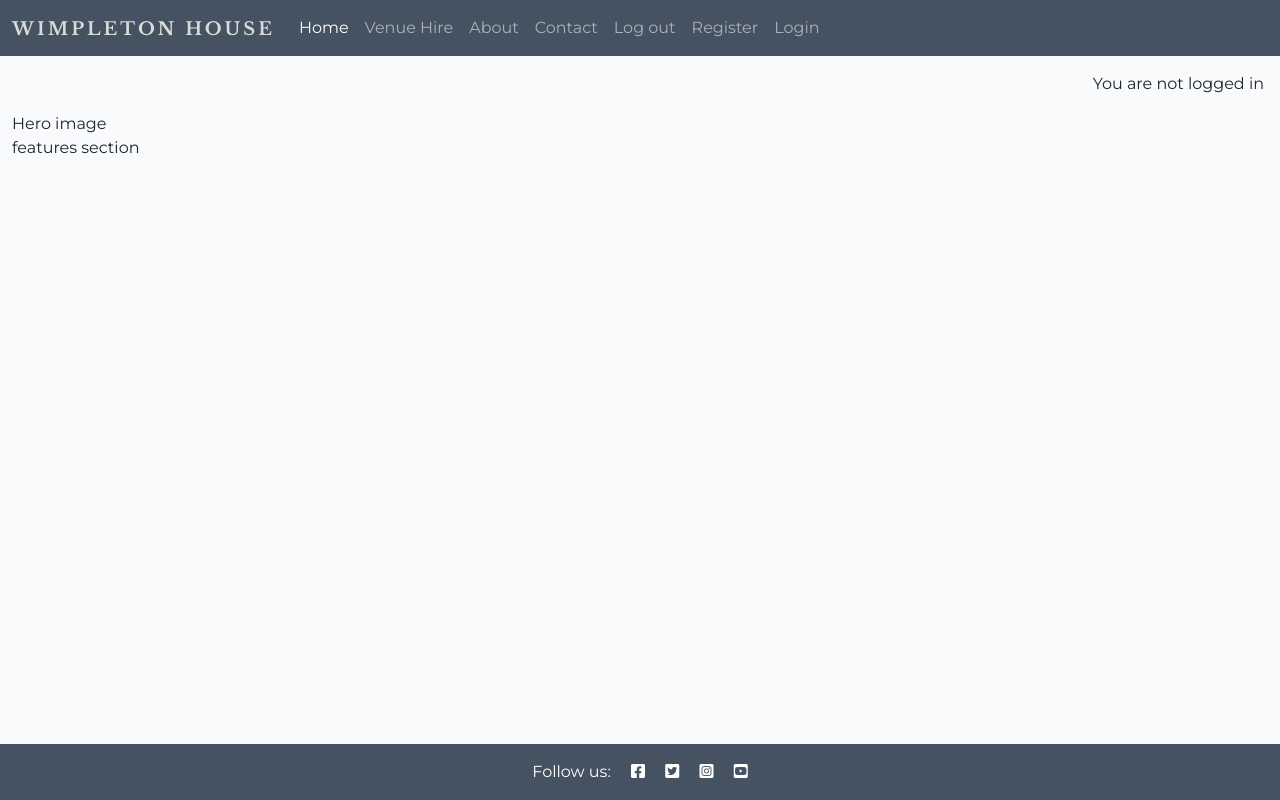
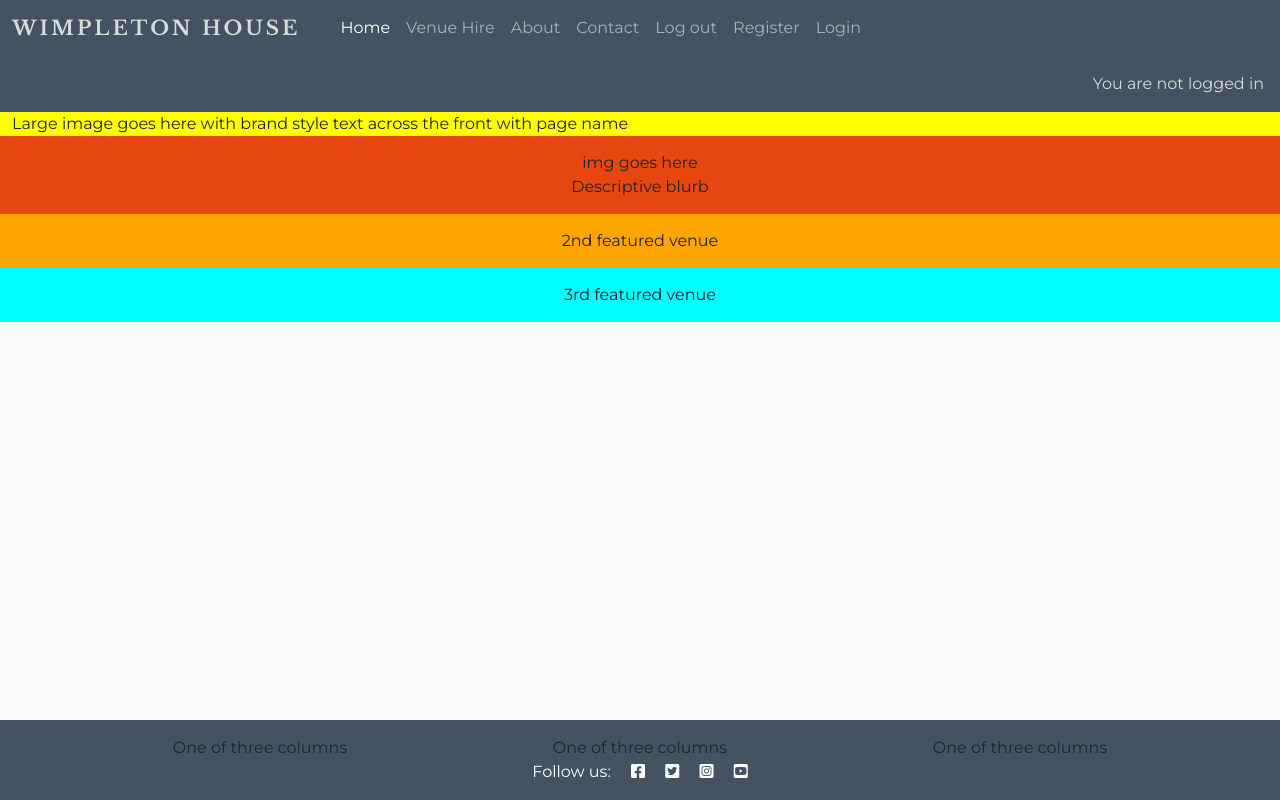
Before and after one commit to hysinh/wimpleton-booking-app, a Django app: page / in a window 1280 px wide. Run offline with Django 4.2, Linux system fonts and the light colour scheme.

Commit message:
Adds content sections in home page

```diff
--- a/booking/templates/booking/index.html
+++ b/booking/templates/booking/index.html
@@ -3,9 +3,29 @@
 {% block content %}
 <!-- Venue Hire content starts here -->
 
-<div class="container-fluid">Hero image</div>
+<div class="container-fluid main-canvas">
+    <div class="">
+        Large image goes here
 
-<div class="container-fluid">features section</div>
+        with brand style text across the front with page name
+
+    </div>
+</div>
+
+<div class="container-fluid text-center">
+    <div class="row align-items-start sample-venue-section">
+      <div class="col featured-venue">
+        <div>img goes here</div>
+        <div>Descriptive blurb</div>
+      </div>
+      <div class="col featured-venue" style="background-color: orange;">
+        2nd featured venue
+      </div>
+      <div class="col featured-venue" style="background-color: aqua;">
+        3rd featured venue
+      </div>
+    </div>
+  </div>
 
 
 
--- a/static/css/style.css
+++ b/static/css/style.css
@@ -11,10 +11,15 @@ body {
     font-family: Libre Baskerville, serif;
     text-transform: uppercase;
     text-decoration: none;
-    font-size: 1.12rem;
+    padding-top: .3125rem;
+    padding-bottom: .3125rem;
+    margin-right: 1rem;
+    white-space: nowrap;
+    font-size: 1.25rem;
     font-weight: 700;
     letter-spacing: 3px;
     color: #d9dcd6;
+
 }
 
 .brand a {
@@ -23,6 +28,25 @@ body {
 
 .nav-background {
     background-color: #445261;
+}
+
+.main-canvas {
+    background-color: yellow;
+}
+
+.sample-venue-section {
+    display: block;
+    background-color: aqua;
+}
+
+.authenticated-user {
+    background-color: #445261;
+    color: #d9dcd6;
+}
+
+.featured-venue {
+    padding: 15px 2px;
+    background-color: #E84610;
 }
 
 
--- a/templates/base.html
+++ b/templates/base.html
@@ -34,9 +34,10 @@
 <body class="d-flex flex-column h-100 main-bg">
 
     <!-- Navigation -->
+    <!-- Code source: https://getbootstrap.com/docs/5.3/components/navbar/-->
     <nav class="navbar navbar-expand-lg navbar-dark nav-background">
       <div class="container-fluid">
-        <a class="navbar-brand" href="#"><span class="brand">Wimpleton House</span></a>
+        <a class="brand" href="#"><span class="brand">Wimpleton House</span></a>
         <button class="navbar-toggler" type="button" data-bs-toggle="collapse" data-bs-target="#navbarText"
                 aria-controls="navbarText" aria-expanded="false" aria-label="Toggle navigation">
                 <span class="navbar-toggler-icon"></span>
@@ -91,13 +92,15 @@
         </div>
         </div>
     </div> -->
+    <div class="authenticated-user">
+      {% if user.is_authenticated %}
+          <p class="text-end m-3">You are logged in as {{ user }}</p>
+      {% else %}
+          <p class="text-end m-3">You are not logged in</p>
+      {% endif %}
+    </div>
+    <main class="flex-shrink-0 main-bg">
 
-    <main class="flex-shrink-0 main-bg">
-        {% if user.is_authenticated %}
-            <p class="text-end m-3">You are logged in as {{ user }}</p>
-        {% else %}
-            <p class="text-end m-3">You are not logged in</p>
-        {% endif %}
         {% block content %}
         <!-- Content Goes here -->
         {% endblock content %}
@@ -106,6 +109,19 @@
 
     <!-- Footer -->
     <footer class="footer mt-auto py-3 dark-bg">
+        <div class="container text-center">
+          <div class="row align-items-start">
+            <div class="col">
+              One of three columns
+            </div>
+            <div class="col">
+              One of three columns
+            </div>
+            <div class="col">
+              One of three columns
+            </div>
+          </div>
+        </div>
         <!-- <p class="m-0 text-center text-white">{% block copyright %} Made by Code Instituters {% endblock %}</p>  -->
         <p class="m-0 text-center text-white">Follow us: <i class="fab fa-facebook-square ms-3"></i>
             <i class="fab fa-twitter-square ms-3"></i>
--- a/wimpleton/settings.py
+++ b/wimpleton/settings.py
@@ -28,7 +28,7 @@ TEMPLATES_DIR = os.path.join(BASE_DIR, 'templates')
 SECRET_KEY = os.environ.get("SECRET_KEY")
 
 # SECURITY WARNING: don't run with debug turned on in production!
-DEBUG = False
+DEBUG = True
 
 ALLOWED_HOSTS = [
     '.herokuapp.com',
```
